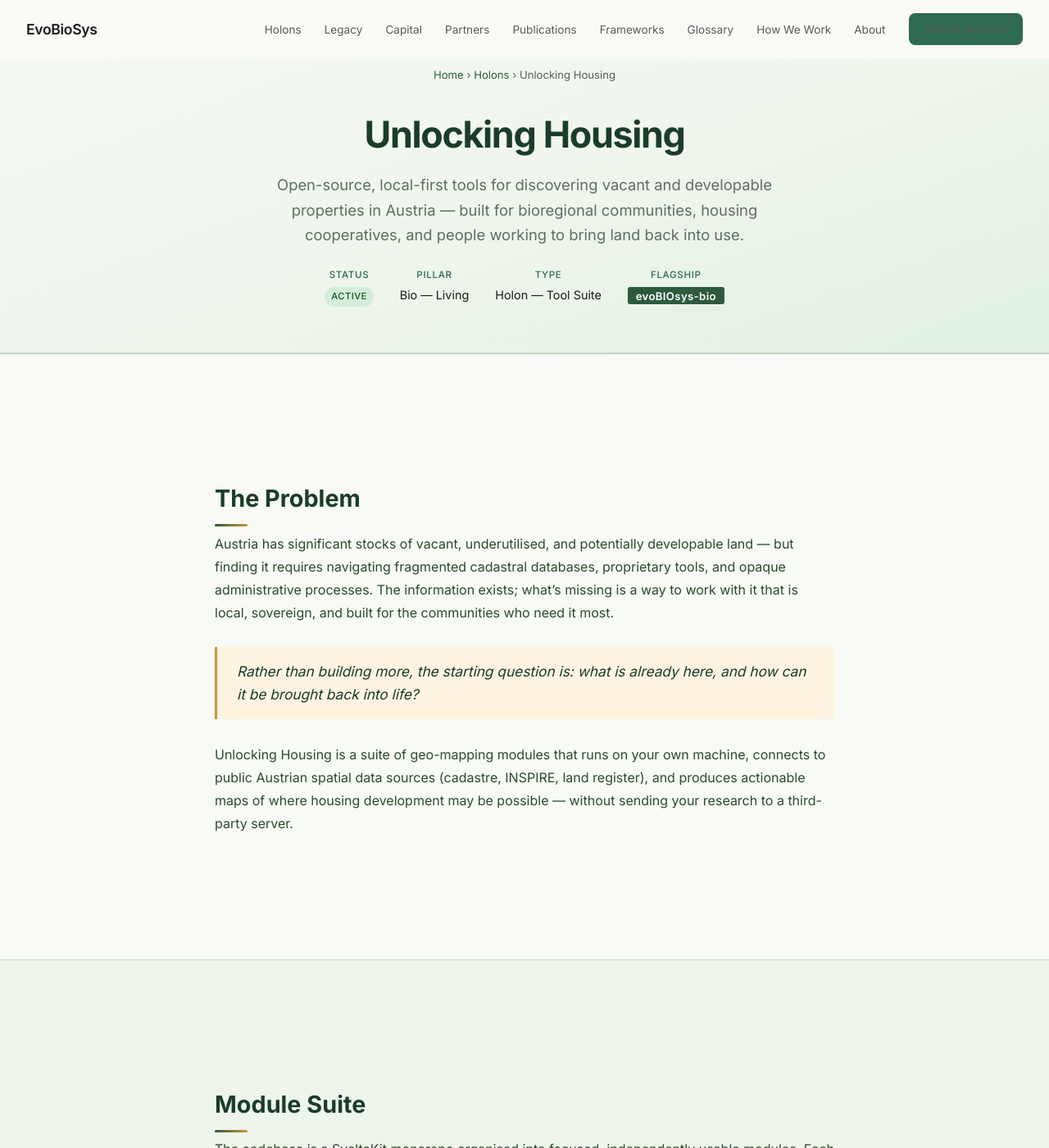
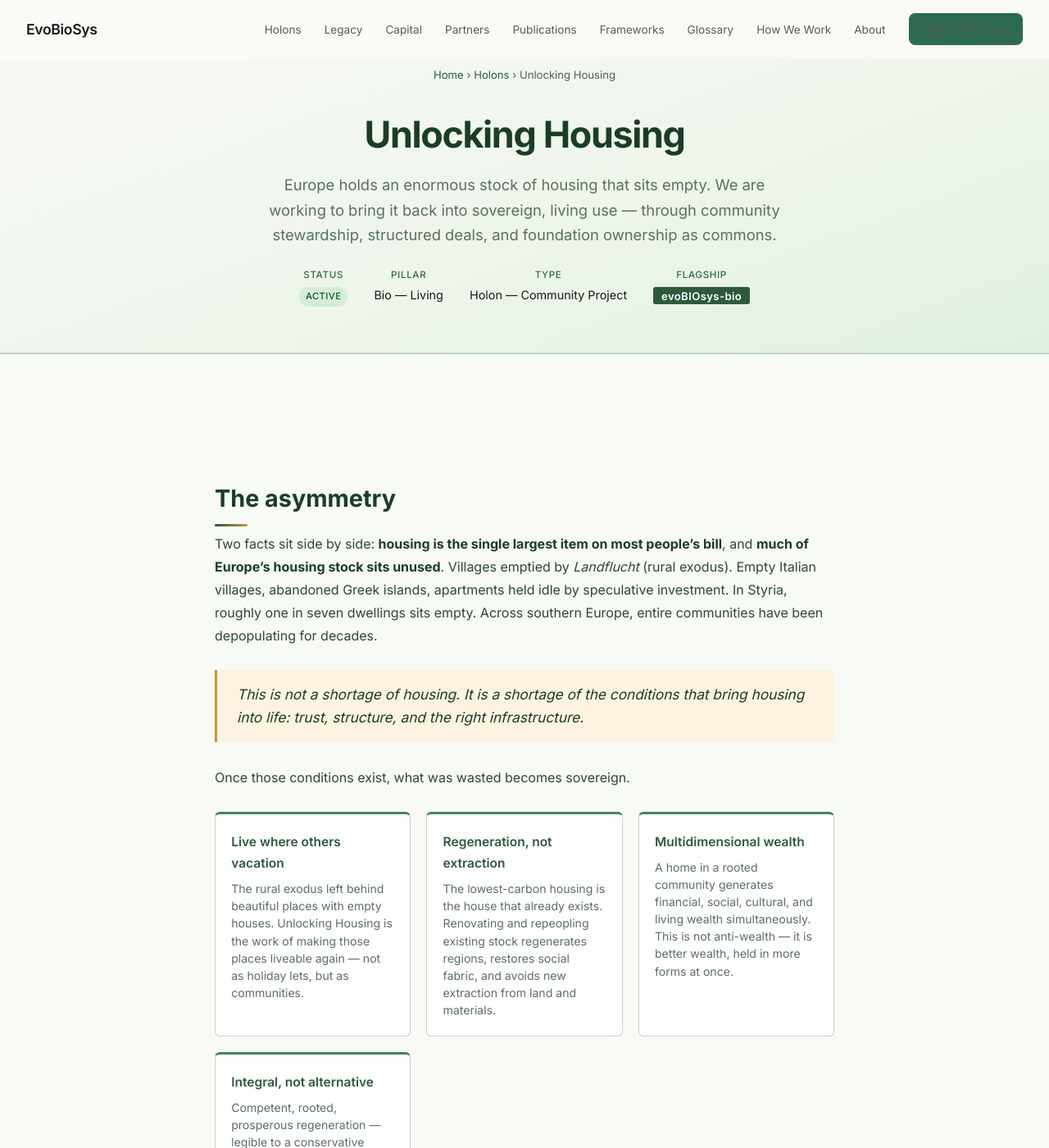
Before and after one commit to Evobiosys/evobiosys.org, a Jekyll site: the page built from holons/unlocking-housing.html, in a window 1280 px wide and 1400 px high. Shown: the whole window at 82% size. Built offline with Jekyll 4.4.1, drawn with Linux system fonts in a browser that asks for light colours; some of the changed text lies outside the part shown.

Commit message:
fix: philosophy-first holon content, foundation ownership, Styrian infrastructure

```diff
--- a/holons/unlocking-housing.html
+++ b/holons/unlocking-housing.html
@@ -3,14 +3,13 @@
 title: "Unlocking Housing — Bio Pillar Flagship"
 description: >-
   Unlocking Housing is the flagship project of the EvoBioSys Bio pillar —
-  open-source, local-first tools for discovering vacant and developable
-  properties in Austria, built for bioregional communities and housing cooperatives.
+  bringing empty European properties back into sovereign, living use through
+  community stewardship and foundation ownership.
 permalink: /holons/unlocking-housing/
 ---
 
 <style>
-  /* === Unlocking Housing: Bioregional / Field / Cartographic Identity === */
-  @import url("https://fonts.googleapis.com/css2?family=Inter:wght@300;400;500;600;700&display=swap");
+  /* === Unlocking Housing: Holon === */
 
   .uh-page {
     --uh-forest: #2d5a3d;
@@ -27,7 +26,7 @@
     --uh-border: #c4d4c4;
     --uh-white: #ffffff;
     --uh-paper: #f7faf5;
-    --uh-sans: "Inter", -apple-system, sans-serif;
+    --uh-sans: "Atkinson Hyperlegible", "Inter", system-ui, sans-serif;
     background: var(--uh-paper);
   }
 
@@ -38,59 +37,34 @@
   }
   .uh-page .page-header .breadcrumb a { color: var(--uh-forest); }
   .uh-page .page-header h1 {
-    font-family: var(--uh-sans);
-    font-weight: 700;
-    font-size: 2.8rem;
-    color: var(--uh-forest-deep);
-    letter-spacing: -0.03em;
-    margin-bottom: 0.5rem;
+    font-weight: 700; font-size: 2.8rem; color: var(--uh-forest-deep);
+    letter-spacing: -0.03em; margin-bottom: 0.5rem;
   }
   .uh-page .page-header .lead {
-    font-family: var(--uh-sans);
-    font-size: 1.15rem;
-    color: var(--uh-text-muted);
-    max-width: 640px;
-    line-height: 1.65;
+    font-size: 1.15rem; color: var(--uh-text-muted); max-width: 640px; line-height: 1.65;
   }
   .uh-page .page-header .page-meta { margin-top: 1.5rem; }
   .uh-bio-badge {
-    background: var(--uh-forest);
-    color: #fff;
-    padding: 0.2em 0.75em;
-    border-radius: 3px;
-    font-size: 0.82rem;
-    font-weight: 600;
-    letter-spacing: 0.03em;
+    background: var(--uh-forest); color: #fff;
+    padding: 0.2em 0.75em; border-radius: 3px;
+    font-size: 0.82rem; font-weight: 600; letter-spacing: 0.03em;
   }
 
-  /* sections */
   .uh-section { max-width: 820px; margin: 0 auto; padding: 3.5rem 2rem; }
   .uh-section h2 {
-    font-family: var(--uh-sans);
-    font-weight: 700;
-    font-size: 1.8rem;
-    color: var(--uh-forest-deep);
-    margin-bottom: 0.4rem;
-    position: relative;
-    padding-bottom: 0.6rem;
+    font-weight: 700; font-size: 1.8rem; color: var(--uh-forest-deep);
+    margin-bottom: 0.4rem; position: relative; padding-bottom: 0.6rem;
   }
   .uh-section h2::after {
-    content: "";
-    position: absolute;
-    bottom: 0; left: 0;
+    content: ""; position: absolute; bottom: 0; left: 0;
     width: 40px; height: 3px;
     background: linear-gradient(90deg, var(--uh-forest), var(--uh-amber));
     border-radius: 2px;
   }
-  .uh-section p, .uh-section li {
-    font-family: var(--uh-sans);
-    color: var(--uh-text);
-    line-height: 1.75;
-    font-size: 1rem;
-  }
+  .uh-section p { color: var(--uh-text); line-height: 1.75; font-size: 1rem; }
   .uh-section p + p { margin-top: 0.8rem; }
-  .uh-section ul { margin: 1rem 0 1rem 1.2rem; }
-  .uh-section li { margin-bottom: 0.4rem; }
+  .uh-section strong { color: var(--uh-forest-deep); }
+  .uh-section em { font-style: italic; }
 
   .uh-section-alt {
     background: var(--uh-field);
@@ -98,86 +72,36 @@
     border-bottom: 1px solid var(--uh-border);
   }
 
-  /* module grid */
-  .uh-module-grid {
-    display: grid;
-    grid-template-columns: repeat(auto-fit, minmax(200px, 1fr));
-    gap: 1.2rem;
-    margin: 1.8rem 0;
+  .uh-feature-grid {
+    display: grid; grid-template-columns: repeat(auto-fit, minmax(200px, 1fr));
+    gap: 1.2rem; margin: 1.8rem 0;
   }
-  .uh-module {
-    background: var(--uh-white);
-    border: 1px solid var(--uh-border);
-    border-top: 3px solid var(--uh-forest-light);
-    border-radius: 6px;
+  .uh-card {
+    background: var(--uh-white); border: 1px solid var(--uh-border);
+    border-top: 3px solid var(--uh-forest-light); border-radius: 6px;
     padding: 1.3rem 1.2rem;
   }
-  .uh-module h3 {
-    font-family: var(--uh-sans);
-    font-size: 0.97rem;
-    font-weight: 600;
-    color: var(--uh-forest);
-    margin: 0 0 0.4rem;
-    font-style: normal;
+  .uh-card h3 { font-size: 0.97rem; font-weight: 600; color: var(--uh-forest); margin: 0 0 0.4rem; }
+  .uh-card p { font-size: 0.88rem; color: var(--uh-text-muted); margin: 0; line-height: 1.5; }
+
+  .uh-section blockquote {
+    border-left: 3px solid var(--uh-amber); margin: 1.8rem 0;
+    padding: 1rem 1.5rem; background: var(--uh-amber-soft); border-radius: 0 6px 6px 0;
   }
-  .uh-module code {
-    font-size: 0.82rem;
-    background: var(--uh-leaf-soft);
-    color: var(--uh-forest-deep);
-    padding: 0.1em 0.4em;
-    border-radius: 3px;
-    display: block;
-    margin-bottom: 0.5rem;
-  }
-  .uh-module p { font-size: 0.88rem; color: var(--uh-text-muted); margin: 0; line-height: 1.5; }
+  .uh-section blockquote p { font-style: italic; font-size: 1.08rem; color: var(--uh-forest-deep); line-height: 1.6; margin: 0; }
 
-  /* tech tags */
-  .uh-tech-row { display: flex; flex-wrap: wrap; gap: 0.5rem; margin: 1rem 0; }
-  .uh-tag {
-    font-family: var(--uh-sans); font-size: 0.82rem; font-weight: 500;
-    padding: 0.3em 0.8em;
-    border: 1px solid var(--uh-border);
-    border-radius: var(--radius, 6px);
-    color: var(--uh-text-muted);
-    background: var(--uh-white);
-  }
-
-  /* bio pillar card */
   .uh-bio-card {
     background: linear-gradient(160deg, var(--uh-forest-deep) 0%, var(--uh-forest) 100%);
-    color: #fff;
-    border-radius: 8px;
-    padding: 2.5rem 2.2rem;
-    margin: 2rem 0;
+    color: #fff; border-radius: 8px; padding: 2.5rem 2.2rem; margin: 2rem 0;
   }
-  .uh-bio-card h3 { font-family: var(--uh-sans); font-size: 1.4rem; color: var(--uh-leaf); margin: 0 0 0.8rem; }
+  .uh-bio-card h3 { font-size: 1.4rem; color: var(--uh-leaf); margin: 0 0 0.8rem; }
   .uh-bio-card p { color: rgba(255,255,255,0.9); line-height: 1.75; margin-bottom: 0.7rem; }
 
-  /* blockquote */
-  .uh-section blockquote {
-    border-left: 3px solid var(--uh-amber);
-    margin: 1.8rem 0;
-    padding: 1rem 1.5rem;
-    background: var(--uh-amber-soft);
-    border-radius: 0 6px 6px 0;
-  }
-  .uh-section blockquote p {
-    font-style: italic;
-    font-size: 1.08rem;
-    color: var(--uh-forest-deep);
-    line-height: 1.6;
-    margin: 0;
-  }
-
-  /* connections */
   .uh-connections { display: flex; flex-wrap: wrap; gap: 0.6rem; margin: 1rem 0; }
   .uh-conn {
-    font-family: var(--uh-sans); font-size: 0.82rem; font-weight: 500;
-    padding: 0.3em 0.8em;
-    border: 1px solid var(--uh-border);
-    border-radius: 20px;
-    color: var(--uh-text-muted);
-    background: var(--uh-paper);
+    font-size: 0.82rem; font-weight: 500; padding: 0.3em 0.8em;
+    border: 1px solid var(--uh-border); border-radius: 20px;
+    color: var(--uh-text-muted); background: var(--uh-paper);
   }
 </style>
 
@@ -191,9 +115,9 @@
   </p>
   <h1>Unlocking Housing</h1>
   <p class="lead">
-    Open-source, local-first tools for discovering vacant and developable
-    properties in Austria &mdash; built for bioregional communities,
-    housing cooperatives, and people working to bring land back into use.
+    Europe holds an enormous stock of housing that sits empty. We are working to bring
+    it back into sovereign, living use &mdash; through community stewardship, structured
+    deals, and foundation ownership as commons.
   </p>
   <dl class="page-meta">
     <div class="meta-item">
@@ -206,7 +130,7 @@
     </div>
     <div class="meta-item">
       <dt>Type</dt>
-      <dd>Holon &mdash; Tool Suite</dd>
+      <dd>Holon &mdash; Community Project</dd>
     </div>
     <div class="meta-item">
       <dt>Flagship</dt>
@@ -215,85 +139,113 @@
   </dl>
 </div>
 
-<!-- The Problem -->
+<!-- The Asymmetry -->
 <section>
   <div class="uh-section">
-    <h2>The Problem</h2>
+    <h2>The asymmetry</h2>
     <p>
-      Austria has significant stocks of vacant, underutilised, and potentially
-      developable land &mdash; but finding it requires navigating fragmented
-      cadastral databases, proprietary tools, and opaque administrative processes.
-      The information exists; what&rsquo;s missing is a way to work with it that
-      is local, sovereign, and built for the communities who need it most.
+      Two facts sit side by side: <strong>housing is the single largest item on most
+      people&rsquo;s bill</strong>, and <strong>much of Europe&rsquo;s housing stock sits
+      unused</strong>. Villages emptied by <em>Landflucht</em> (rural exodus). Empty
+      Italian villages, abandoned Greek islands, apartments held idle by speculative
+      investment. In Styria, roughly one in seven dwellings sits empty. Across southern
+      Europe, entire communities have been depopulating for decades.
     </p>
     <blockquote>
-      <p>Rather than building more, the starting question is: what is already here,
-      and how can it be brought back into life?</p>
+      <p>This is not a shortage of housing. It is a shortage of the conditions that bring
+      housing into life: trust, structure, and the right infrastructure.</p>
     </blockquote>
     <p>
-      Unlocking Housing is a suite of geo-mapping modules that runs on your own
-      machine, connects to public Austrian spatial data sources (cadastre, INSPIRE,
-      land register), and produces actionable maps of where housing development
-      may be possible &mdash; without sending your research to a third-party server.
+      Once those conditions exist, what was wasted becomes sovereign.
+    </p>
+    <div class="uh-feature-grid">
+      <div class="uh-card">
+        <h3>Live where others vacation</h3>
+        <p>The rural exodus left behind beautiful places with empty houses. Unlocking Housing
+        is the work of making those places liveable again &mdash; not as holiday lets, but
+        as communities.</p>
+      </div>
+      <div class="uh-card">
+        <h3>Regeneration, not extraction</h3>
+        <p>The lowest-carbon housing is the house that already exists. Renovating and
+        repeopling existing stock regenerates regions, restores social fabric, and
+        avoids new extraction from land and materials.</p>
+      </div>
+      <div class="uh-card">
+        <h3>Multidimensional wealth</h3>
+        <p>A home in a rooted community generates financial, social, cultural, and living
+        wealth simultaneously. This is not anti-wealth &mdash; it is better wealth, held
+        in more forms at once.</p>
+      </div>
+      <div class="uh-card">
+        <h3>Integral, not alternative</h3>
+        <p>Competent, rooted, prosperous regeneration &mdash; legible to a conservative
+        village council and to an impact investor alike. Not a drop-out aesthetic.
+        A serious offer.</p>
+      </div>
+    </div>
+  </div>
+</section>
+
+<!-- The Unlock Mechanism -->
+<section class="uh-section-alt">
+  <div class="uh-section">
+    <h2>The unlock mechanism</h2>
+    <p>
+      Empty properties do not unlock through price alone. They unlock through
+      <strong>structured deals and emotional trust</strong>. An owner who would never
+      sell will often enter a well-structured arrangement with people they trust.
+      A village that resists outside buyers will often welcome a community that
+      commits to restoring a building and bringing life back to it.
+    </p>
+    <p>
+      The mechanism is: find the properties, build the trust, structure the deal,
+      renovate well, hold it in common stewardship through a <strong>foundation</strong>
+      &mdash; not bought and sold, but held as a commons in perpetuity. The renovation
+      itself is part of the value: a <em>Sanierung</em> done properly is a good deal on
+      its own terms, and it transforms something declining into something growing.
     </p>
   </div>
 </section>
 
-<!-- Module Suite -->
-<section class="uh-section-alt">
+<!-- Where We Start -->
+<section>
   <div class="uh-section">
-    <h2>Module Suite</h2>
+    <h2>Where we start</h2>
     <p>
-      The codebase is a SvelteKit monorepo organised into focused, independently
-      usable modules. Each can be run standalone or composed into a full analysis pipeline.
+      The pattern we are looking for is specific: a cluster of buildings where a
+      <strong>community can move in together</strong>, with an additional house ideally
+      in walking distance. Not dispersed properties &mdash; a coherent place, small enough
+      to be held by a community, large enough to have a life. Seasonally maintained
+      arrangements are also viable: places the community inhabits and tends, even if
+      not year-round.
     </p>
-    <div class="uh-module-grid">
-      <div class="uh-module">
-        <code>map-core</code>
-        <h3>Map Core</h3>
-        <p>MapLibre GL JS base viewer, tile serving, and shared geo utilities.</p>
-      </div>
-      <div class="uh-module">
-        <code>geo-layers-at</code>
-        <h3>Austrian Geo Layers</h3>
-        <p>Adapters for Austrian open data: cadastre, planning zones, HORA flood risk, WMS endpoints.</p>
-      </div>
-      <div class="uh-module">
-        <code>vacancy</code>
-        <h3>Vacancy Detection</h3>
-        <p>Spatial heuristics for identifying potentially vacant or long-term non-used properties.</p>
-      </div>
-      <div class="uh-module">
-        <code>bioregions</code>
-        <h3>Bioregions</h3>
-        <p>Watershed, soil, and ecological connectivity overlays for bioregional context.</p>
-      </div>
-      <div class="uh-module">
-        <code>listings-matcher</code>
-        <h3>Listings Matcher</h3>
-        <p>Cross-reference property listings with cadastral data to surface discrepancies and opportunities.</p>
-      </div>
-      <div class="uh-module">
-        <code>writeback</code>
-        <h3>Logseq Writeback</h3>
-        <p>Export property investigations directly to your Logseq knowledge base.</p>
-      </div>
-    </div>
-    <div class="uh-tech-row">
-      <span class="uh-tag">SvelteKit</span>
-      <span class="uh-tag">MapLibre GL JS</span>
-      <span class="uh-tag">Valhalla routing</span>
-      <span class="uh-tag">GeoJSON / PMTiles</span>
-      <span class="uh-tag">Austrian Open Data</span>
-      <span class="uh-tag">INSPIRE geodata</span>
-      <span class="uh-tag">Podman containers</span>
-      <span class="uh-tag">QGIS-compatible</span>
-    </div>
+    <p>
+      <strong>Italian depopulated villages</strong> are the clearest fit &mdash; clusters
+      of stone buildings standing empty across the depopulation belt from Molise to
+      Calabria, often with remarkable quality and location, available at prices that
+      make serious renovation realistic. <strong>Standalone remote houses</strong>,
+      particularly in the Alps, are ideal as retreat locations when they sit at a
+      distance from any village.
+    </p>
+    <p>
+      <strong>Styria is a particular opportunity.</strong> The regional government
+      has invested in infrastructure &mdash; roads, fibre, utilities &mdash; reaching
+      remote farmhouses and hamlets that in other countries would be entirely privately
+      maintained and effectively inaccessible. That publicly-laid infrastructure makes
+      remote Styrian properties viable in ways that comparable properties elsewhere
+      simply are not. The starting place is here.
+    </p>
+    <p>
+      From there: the night-train network is the wider geography. Greece as a
+      longer-horizon opportunity. Europe as the frame; the methodology as something
+      that travels.
+    </p>
   </div>
 </section>
 
 <!-- Bio Pillar -->
-<section>
+<section class="uh-section-alt">
   <div class="uh-section">
     <h2>The Bio Pillar</h2>
     <p>
@@ -306,30 +258,28 @@
     <div class="uh-bio-card">
       <h3>What evoBIOsys-bio builds toward</h3>
       <p>
-        The Bio pillar&rsquo;s long-term work is to develop tools and frameworks for
-        communities to understand, steward, and inhabit their bioregions more
-        intentionally. Unlocking Housing is the first tool in that suite: starting
-        with the question of <em>where can people live?</em> and building toward
-        deeper questions of <em>how should communities relate to the land they occupy?</em>
+        The Bio pillar&rsquo;s long-term work is to create the conditions for communities
+        to understand, steward, and inhabit their bioregions more intentionally. Unlocking
+        Housing is the first concrete project in that suite: starting with the question of
+        <em>where can people live together?</em> and building toward <em>how should
+        communities relate to the land they occupy?</em>
       </p>
       <p>
-        The bioregional perspective is not decorative. Every analysis in Unlocking
-        Housing includes watershed context, soil data, and ecological connectivity
-        &mdash; not because planners usually ask for it, but because these dimensions
-        shape whether a development will be resilient over decades, not just permitted
-        for next year.
+        Every property search in Unlocking Housing happens in bioregional context &mdash;
+        because the watershed, soil, and ecological connectivity of a place shape whether
+        a settlement will be resilient over decades, not just viable for this year.
       </p>
     </div>
-    <h3 style="font-size: 0.9rem; letter-spacing: 0.05em; text-transform: uppercase; color: var(--uh-text-muted); font-family: var(--uh-sans); margin-top: 2rem;">Connected to</h3>
+    <h3 style="font-size: 0.9rem; letter-spacing: 0.05em; text-transform: uppercase; color: var(--uh-text-muted); margin-top: 2rem;">Connected to</h3>
     <div class="uh-connections">
-      <span class="uh-conn">Bioregional Mapping</span>
-      <span class="uh-conn">Community Hubs</span>
+      <span class="uh-conn">Bioregional Community</span>
+      <span class="uh-conn">Foundation Stewardship</span>
       <span class="uh-conn">Bio Pillar</span>
-      <span class="uh-conn">Housing Cooperatives</span>
-      <span class="uh-conn">Austrian Land Data</span>
-      <span class="uh-conn">Local-First Architecture</span>
-      <span class="uh-conn">Logseq Integration</span>
-      <span class="uh-conn">Valhalla Routing</span>
+      <span class="uh-conn">Italian Villages</span>
+      <span class="uh-conn">Styrian Infrastructure</span>
+      <span class="uh-conn">Night-Train Network</span>
+      <span class="uh-conn">Rural Regeneration</span>
+      <span class="uh-conn">EvoPaideia</span>
     </div>
   </div>
 </section>
```
